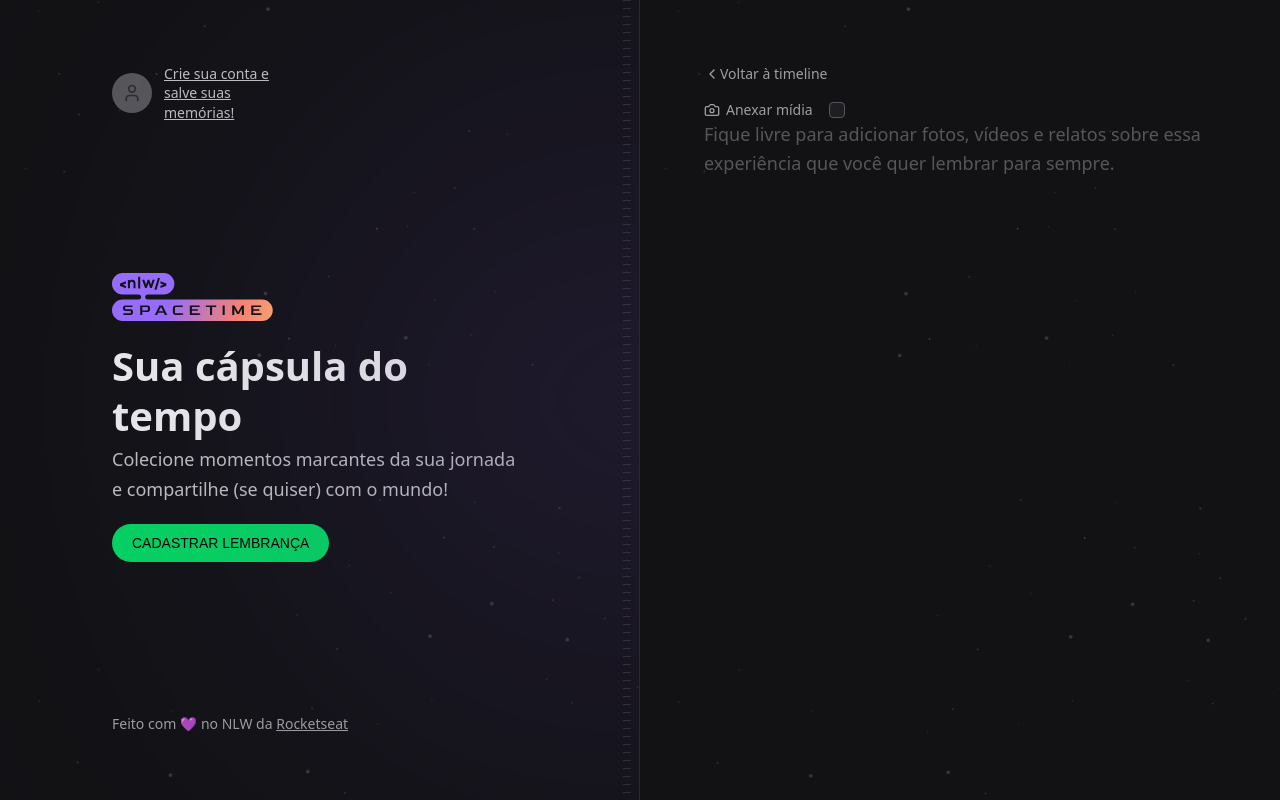
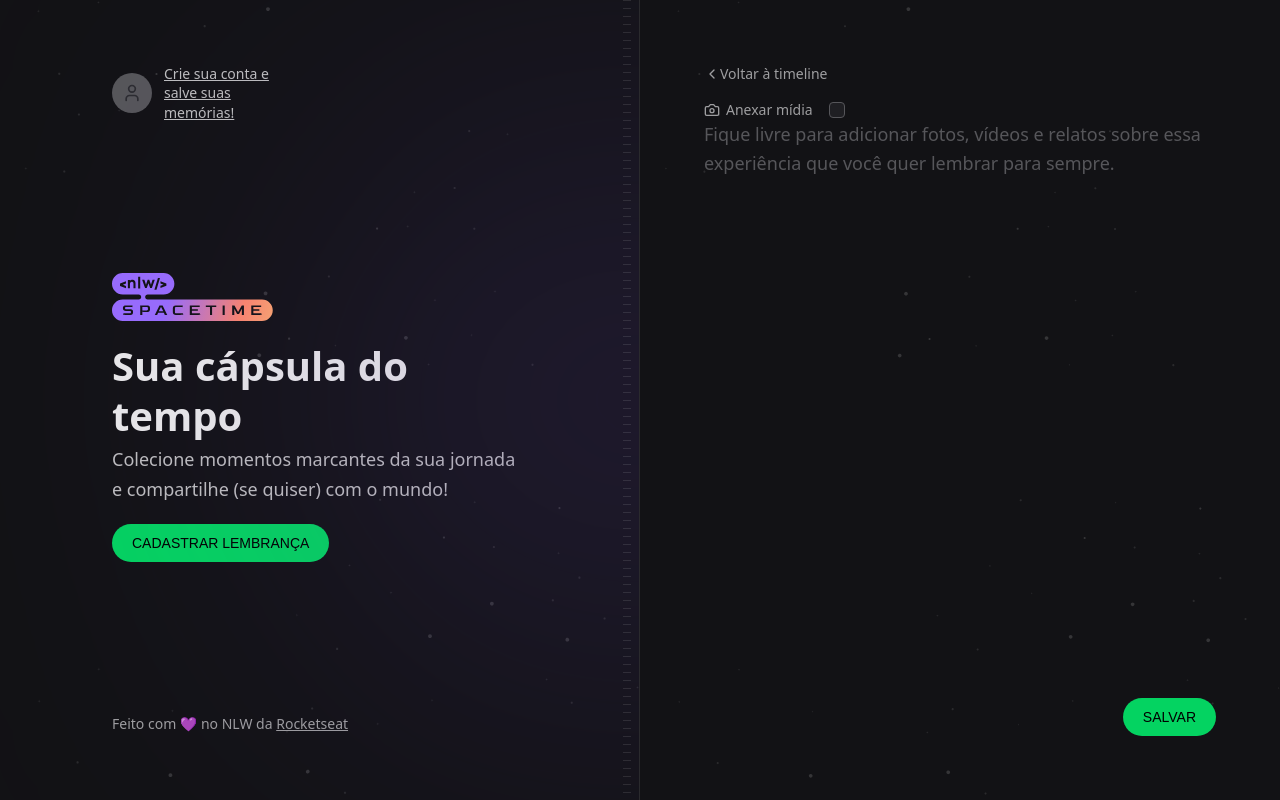
Before and after one commit to flvSantos15/nlw-spacetime-web, a Next.js app: page /memories/new in a window 1280 px wide. Built offline with nearby package versions, Linux system fonts and the light colour scheme; no server answers; a web font is replaced by a local one.

Commit message:
feat: newmemoryform + mediapicker + use-client

```diff
--- a/package.json
+++ b/package.json
@@ -16,6 +16,7 @@
     "axios": "^1.4.0",
     "eslint": "8.40.0",
     "eslint-config-next": "13.4.2",
+    "js-cookie": "^3.0.5",
     "jwt-decode": "^3.1.2",
     "lucide-react": "^0.216.0",
     "next": "13.4.2",
@@ -26,6 +27,7 @@
     "typescript": "5.0.4"
   },
   "devDependencies": {
-    "@tailwindcss/forms": "^0.5.3"
+    "@tailwindcss/forms": "^0.5.3",
+    "@types/js-cookie": "^3.0.3"
   }
 }
--- a/src/app/memories/new/page.tsx
+++ b/src/app/memories/new/page.tsx
@@ -1,4 +1,5 @@
-import { Camera, ChevronLeft } from 'lucide-react'
+import { NewMemoryForm } from '@/components/NewMemoryForm'
+import { ChevronLeft } from 'lucide-react'
 import Link from 'next/link'
 
 export default function NewMemory() {
@@ -12,38 +13,7 @@
         Voltar à timeline
       </Link>
 
-      <form action="" className="flex flex-1 flex-col ga-2">
-        <div className="flex items-center gap-4">
-          <label
-            htmlFor="media"
-            className="flex cursor-pointer items-center gap-1.5 text-sm text-gray-200 hover:text-gray-100"
-          >
-            <Camera className="h-4 w-4" />
-            Anexar mídia
-          </label>
-
-          <label
-            htmlFor="isPublic"
-            className="flex items-center gap-1.5 text-sm text-gray-2 hover: text-gray-100"
-          >
-            <input
-              type="checkbox"
-              name="isPublic"
-              id="isPublic"
-              value="true"
-              className="h-4 w-4 rounded border-gray-400 bg-gray-700 text-purple-500"
-            />
-          </label>
-        </div>
-
-        <input type="file" id="media" className="invisible h-0 w-0" />
-        <textarea
-          name="content"
-          spellCheck={false}
-          className="flex-1 resize-none rounded border-0 bg-transparent p-0 text-lg leading-relaxed text-gray-100 placeholder:text-gray-400 focus:ring-0"
-          placeholder="Fique livre para adicionar fotos, vídeos e relatos sobre essa experiência que você quer lembrar para sempre."
-        />
-      </form>
+      <NewMemoryForm />
     </div>
   )
 }
--- /dev/null
+++ b/src/components/MediaPicker.tsx
@@ -0,0 +1,41 @@
+'use client'
+
+import { ChangeEvent, useState } from 'react'
+
+export function MediaPicker() {
+  const [preview, setPreview] = useState<string | null>(null)
+
+  function onFileSelected(event: ChangeEvent<HTMLInputElement>) {
+    const { files } = event.target
+
+    if (!files) {
+      return
+    }
+
+    const previewURL = URL.createObjectURL(files[0])
+
+    setPreview(previewURL)
+  }
+
+  return (
+    <>
+      <input
+        type="file"
+        name="coverUrl"
+        id="media"
+        accept="image/*"
+        onChange={onFileSelected}
+        className="invisible h-0 w-0"
+      />
+
+      {preview && (
+        // eslint-disable-next-line @next/next/no-img-element
+        <img
+          src={preview}
+          alt=""
+          className="w-full aspect-video rounded-lg object-cover"
+        />
+      )}
+    </>
+  )
+}
--- /dev/null
+++ b/src/components/NewMemoryForm.tsx
@@ -0,0 +1,95 @@
+'use client'
+
+import { cookies } from 'next/headers'
+import { FormEvent } from 'react'
+import { Camera } from 'lucide-react'
+import Cookie from 'js-cookie'
+
+import { api } from '@/lib/api'
+import { MediaPicker } from '@/components/MediaPicker'
+import { useRouter } from 'next/router'
+
+export function NewMemoryForm() {
+  const router = useRouter()
+  const cookiesValue = cookies()
+
+  async function handleCreateMemory(event: FormEvent<HTMLFormElement>) {
+    event.preventDefault()
+
+    const formData = new FormData(event.currentTarget)
+
+    const fileToUpload = formData.get('coverUrl')
+
+    let coverUrl = ''
+
+    if (fileToUpload) {
+      const uploadFormData = new FormData()
+      uploadFormData.set('file', fileToUpload)
+
+      const uploadResponse = await api.post('/upload', uploadFormData)
+
+      coverUrl = uploadResponse.data.fileUrl
+    }
+
+    const token = Cookie.get('token')
+
+    await api.post(
+      '/memories',
+      {
+        coverUrl,
+        content: formData.get('content'),
+        isPublic: formData.get('isPublic')
+      },
+      {
+        headers: {
+          Authorization: `Bearer ${token}`
+        }
+      }
+    )
+
+    router.push('/')
+  }
+
+  return (
+    <form onSubmit={handleCreateMemory} className="flex flex-1 flex-col ga-2">
+      <div className="flex items-center gap-4">
+        <label
+          htmlFor="media"
+          className="flex cursor-pointer items-center gap-1.5 text-sm text-gray-200 hover:text-gray-100"
+        >
+          <Camera className="h-4 w-4" />
+          Anexar mídia
+        </label>
+
+        <label
+          htmlFor="isPublic"
+          className="flex items-center gap-1.5 text-sm text-gray-2 hover: text-gray-100"
+        >
+          <input
+            type="checkbox"
+            name="isPublic"
+            id="isPublic"
+            value="true"
+            className="h-4 w-4 rounded border-gray-400 bg-gray-700 text-purple-500"
+          />
+        </label>
+      </div>
+
+      <MediaPicker />
+
+      <textarea
+        name="content"
+        spellCheck={false}
+        className="flex-1 resize-none rounded border-0 bg-transparent p-0 text-lg leading-relaxed text-gray-100 placeholder:text-gray-400 focus:ring-0"
+        placeholder="Fique livre para adicionar fotos, vídeos e relatos sobre essa experiência que você quer lembrar para sempre."
+      />
+
+      <button
+        type="submit"
+        className="inline-block rounded-full bg-green-500 px-5 py-3 font-alt text-sm uppercase leading-none text-black hover:bg-green-600 self-end"
+      >
+        salvar
+      </button>
+    </form>
+  )
+}
```
Also changed, not shown: 1 other file (tests, documents, lock files or other folders).
